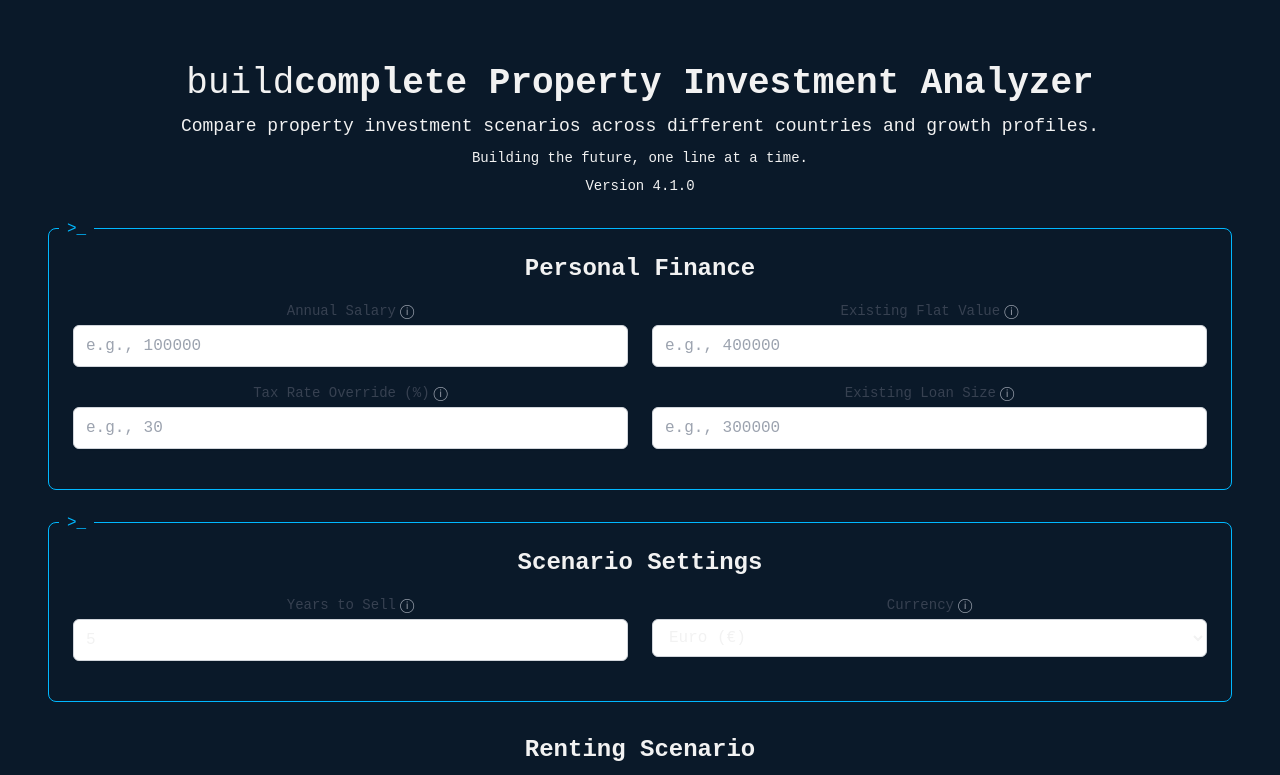
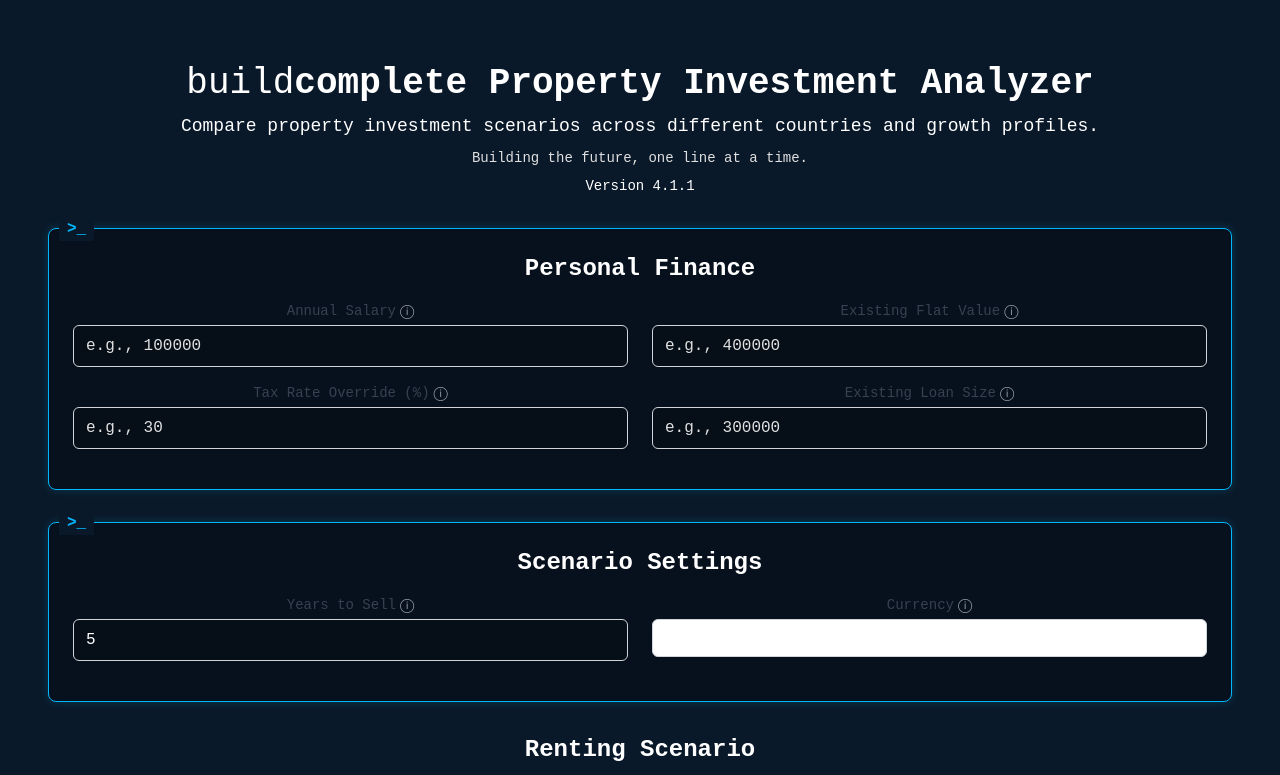
Before and after one commit to buildcomplete/manus_property_analyzer_it4, a React (Vite) app in the folder frontend/: page / in a window 1280 px wide. Shown: the top 775 px of the page. Built offline with nearby package versions, Linux system fonts and the light colour scheme.

Commit message:
manus v4.1.1, various work from manus to try to make text readable

```diff
--- a/frontend/package.json
+++ b/frontend/package.json
@@ -1,7 +1,7 @@
 {
   "name": "property-analyzer",
   "private": true,
-  "version": "4.1.0",
+  "version": "4.1.1",
   "type": "module",
   "scripts": {
     "dev": "vite",
--- a/frontend/public/config.js
+++ b/frontend/public/config.js
@@ -1,5 +1,5 @@
 // Runtime configuration for the Property Analyzer frontend
 window.RUNTIME_CONFIG = {
   API_URL: "http://localhost:5000/api",
-  VERSION: "4.1.0"
+  VERSION: "4.1.1"
 };
--- a/frontend/src/index.css
+++ b/frontend/src/index.css
@@ -7,12 +7,13 @@
 
 @layer base {
   :root {
-    /* buildcomplete color palette */
+    /* buildcomplete color palette - improved contrast */
     --dark-blue: #0A1929;
     --electric-blue: #00B8FF;
     --bright-green: #00FF9D;
     --soft-purple: #9D00FF;
-    --off-white: #F2F2F2;
+    --off-white: #FFFFFF;
+    --light-gray: #E0E0E0;
 
     /* UI component variables */
     --radius: 0.5rem;
@@ -25,7 +26,7 @@
     --sidebar-border: var(--electric-blue);
     --sidebar-ring: var(--soft-purple);
 
-    /* Base colors */
+    /* Base colors - improved contrast */
     --background: var(--dark-blue);
     --foreground: var(--off-white);
     --card: var(--dark-blue);
@@ -40,21 +41,45 @@
     --accent-foreground: var(--off-white);
     --destructive: #ff4d4f;
     --destructive-foreground: var(--off-white);
-    --muted: rgba(242, 242, 242, 0.1);
-    --muted-foreground: rgba(242, 242, 242, 0.5);
+    --muted: rgba(255, 255, 255, 0.2);
+    --muted-foreground: rgba(255, 255, 255, 0.85);
     --border: var(--electric-blue);
     --input: var(--electric-blue);
     --ring: var(--electric-blue);
+
+    /* Form and label colors - high contrast */
+    --label-color: var(--off-white);
+    --input-text: var(--off-white);
+    --input-placeholder: var(--light-gray);
+    --input-background: rgba(0, 0, 0, 0.2);
   }
 
   body {
     font-family: 'JetBrains Mono', monospace;
     background-color: var(--background);
     color: var(--foreground);
+    font-weight: 400;
   }
 
   h1, h2, h3, h4, h5, h6 {
     font-family: 'JetBrains Mono', monospace;
+    color: var(--off-white);
+    font-weight: 700;
+  }
+
+  label, .label {
+    color: var(--label-color);
+    font-weight: 500;
+  }
+
+  input, select, textarea {
+    background-color: var(--input-background);
+    color: var(--input-text);
+    border: 1px solid var(--border);
+  }
+
+  input::placeholder, textarea::placeholder {
+    color: var(--input-placeholder);
   }
 
   .brand-name {
@@ -73,10 +98,11 @@
   .terminal-box {
     border: 1px solid var(--electric-blue);
     border-radius: 4px;
-    background-color: var(--dark-blue);
+    background-color: rgba(0, 0, 0, 0.3);
     padding: 1rem;
     font-family: 'JetBrains Mono', monospace;
     position: relative;
+    box-shadow: 0 0 10px rgba(0, 184, 255, 0.2);
   }
 
   .terminal-box::before {
@@ -87,5 +113,16 @@
     background-color: var(--dark-blue);
     padding: 0 8px;
     color: var(--electric-blue);
+    font-weight: bold;
+  }
+
+  /* Improve form labels and info icons */
+  .info-icon {
+    color: var(--electric-blue);
+  }
+
+  /* Improve text contrast for all UI elements */
+  .text-muted-foreground {
+    color: var(--light-gray) !important;
   }
 }
```
